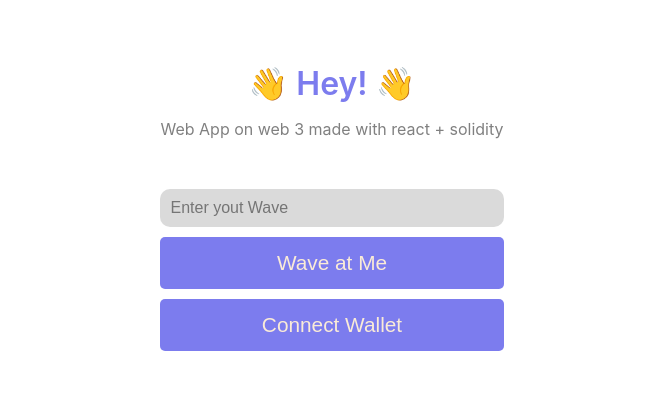
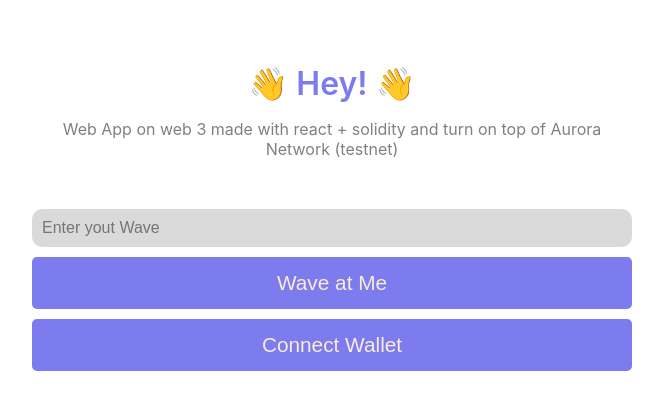
Before and after one commit to Maxvyr/eth_portal_app_front, a React (Create React App) app: page / in a window 1280 px wide. Shown: the top 410 px of the page, without its empty margins (308-971 px from the left). Built offline with nearby package versions, Linux system fonts and the light colour scheme; the HTML template or start-up script is replaced by a standard one.

Commit message:
:sparkles: update to aurora network

```diff
--- a/src/App.js
+++ b/src/App.js
@@ -8,7 +8,7 @@ import abi from "./utils/WavePortal.json"
 export default function App() {
   //variable for save current user account
   const [currentAccount, setCurrentAccount] = useState("");
-  const contractAddressEth = "0x292F9A040cF13fFEAB768747B36167CDb9a6f7C8";
+  const contractAddressEth = "0x23A2c44c1a7f735E4F1069EB9CF5FdBf719d9AAF";
   const contractABI = abi.abi; //recover all param from json file
   const [allWaves, setAllWaves] = useState([]);
   const [inputValue, setInputValue] = useState("");
@@ -159,7 +159,7 @@ export default function App() {
         </div>
 
         <div className="bio">
-        Web App on web 3 made with react + solidity
+        Web App on web 3 made with react + solidity and turn on top of Aurora Network (testnet)
         </div>
         <div className="input-container">
         <form
```
